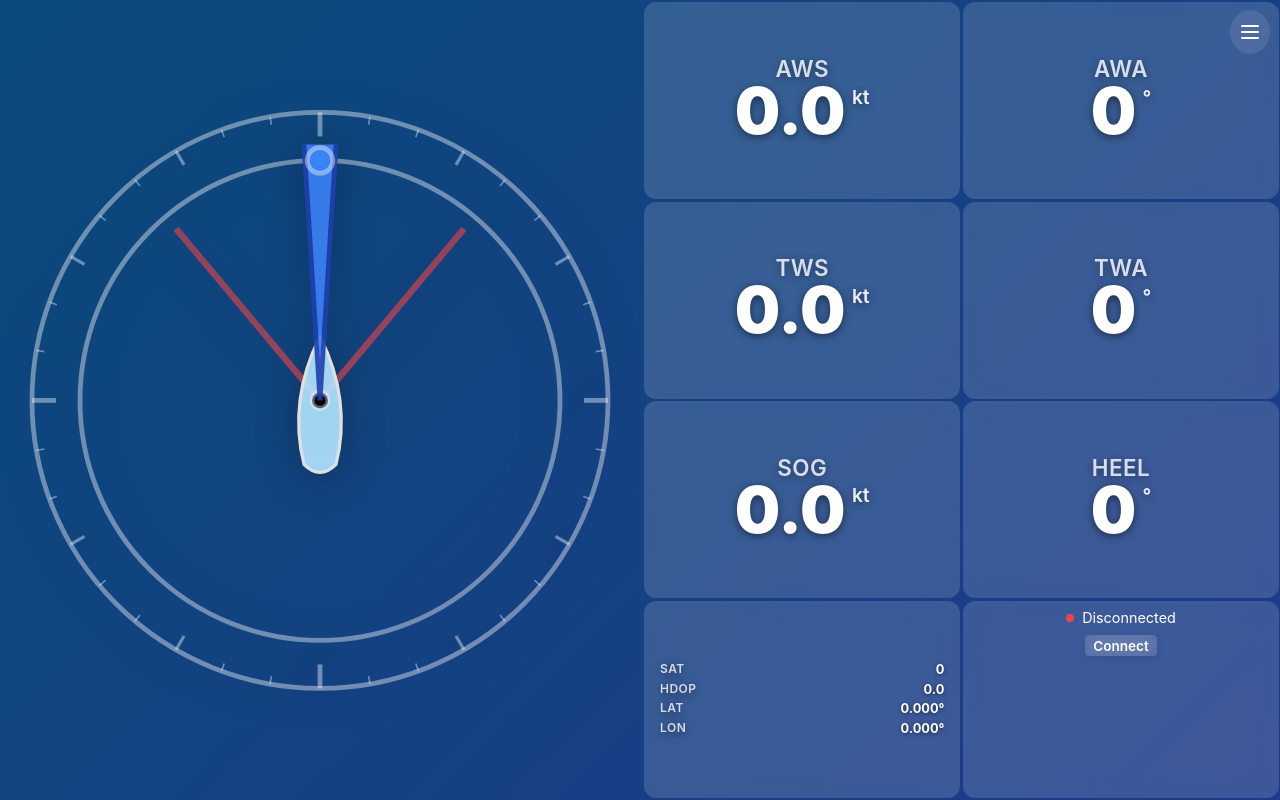
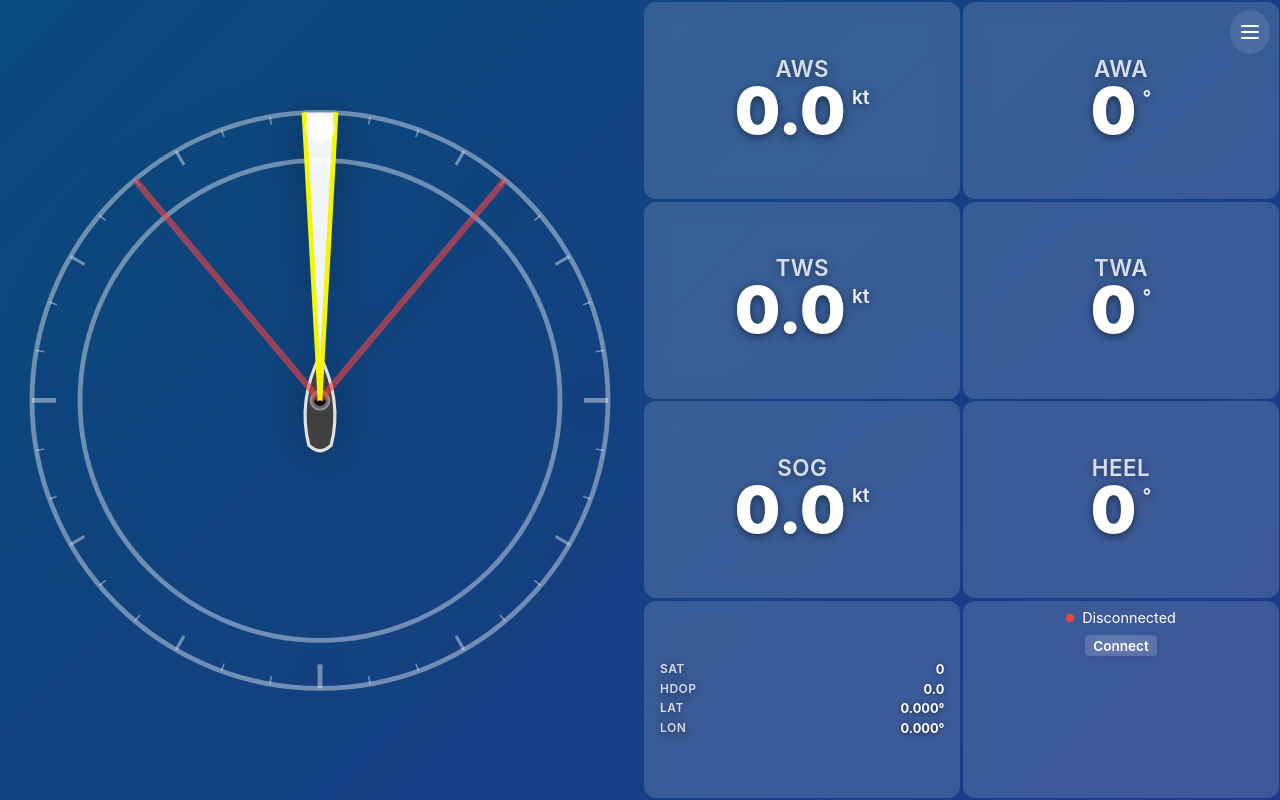
Before and after one commit to escopecz/veetr, a React (Vite) app: page / in a window 1280 px wide. Built offline with nearby package versions, Linux system fonts and the light colour scheme.

Commit message:
Wind direction more contrast

```diff
--- a/src/components/cards/WindDirectionCard.tsx
+++ b/src/components/cards/WindDirectionCard.tsx
@@ -65,33 +65,33 @@ export default function WindDirectionCard({
             );
           })}
 
-          {/* Dead wind zone (red V) */}
+          {/* Boat shape at center */}
           <path
-            d={`M 200,200 L ${200 + 140 * Math.sin((deadWindAngle * Math.PI) / 180)},${200 - 140 * Math.cos((deadWindAngle * Math.PI) / 180)} M 200,200 L ${200 - 140 * Math.sin((deadWindAngle * Math.PI) / 180)},${200 - 140 * Math.cos((deadWindAngle * Math.PI) / 180)}`}
+            d="M 200,172 Q 214,200 207,228 Q 200,235 193,228 Q 186,200 200,172 Z"
+            fill="#404040"
+            stroke="#e0e0e0"
+            strokeWidth="2"
+          />
+          <circle cx="200" cy="200" r="5" fill="#000" stroke="#fff" strokeWidth="2" />
+
+          {/* Dead wind zone (red V) - drawn after boat to appear on top */}
+          <path
+            d={`M 200,200 L ${200 + 180 * Math.sin((deadWindAngle * Math.PI) / 180)},${200 - 180 * Math.cos((deadWindAngle * Math.PI) / 180)} M 200,200 L ${200 - 180 * Math.sin((deadWindAngle * Math.PI) / 180)},${200 - 180 * Math.cos((deadWindAngle * Math.PI) / 180)}`}
             stroke="#ef4444"
             strokeWidth="4"
             opacity="0.6"
           />
 
-          {/* Boat shape at center */}
-          <path
-            d="M 200,160 Q 220,200 210,240 Q 200,250 190,240 Q 180,200 200,160 Z"
-            fill="rgba(179, 230, 255, 0.9)"
-            stroke="#e0e0e0"
-            strokeWidth="2"
-          />
-          <circle cx="200" cy="200" r="5" fill="#000" stroke="#fff" strokeWidth="2" />
-
           {/* Apparent wind arrow */}
           <g transform={`rotate(${windDirection} 200 200)`}>
             <path
-              d="M 190,40 L 200,200 L 210,40"
-              fill="#3b82f6"
-              stroke="#1e40af"
+              d="M 190,20 L 200,200 L 210,20"
+              fill="#ffffff"
+              stroke="#ffff00"
               strokeWidth="3"
-              opacity="0.9"
+              opacity="0.95"
             />
-            <circle cx="200" cy="50" r="8" fill="#3b82f6" stroke="#1e40af" strokeWidth="2" />
+            <circle cx="200" cy="30" r="8" fill="#ffffff" stroke="#ffff00" strokeWidth="2" />
             {/* Removed APP label for apparent wind arrow */}
           </g>
 
@@ -99,16 +99,16 @@ export default function WindDirectionCard({
           {trueWindSpeed > 0 && (
             <g transform={`rotate(${trueWindDirection} 200 200)`}>
               <path
-                d="M 185,40 L 200,200 L 215,40"
+                d="M 185,20 L 200,200 L 215,20"
                 fill="#f59e0b"
                 stroke="#d97706"
                 strokeWidth="3"
                 opacity="0.8"
               />
-              <circle cx="200" cy="50" r="6" fill="#f59e0b" stroke="#d97706" strokeWidth="2" />
+              <circle cx="200" cy="30" r="6" fill="#f59e0b" stroke="#d97706" strokeWidth="2" />
               <text
                 x="220"
-                y="35"
+                y="15"
                 fill="#f59e0b"
                 fontSize="10"
                 fontWeight="bold"
```
